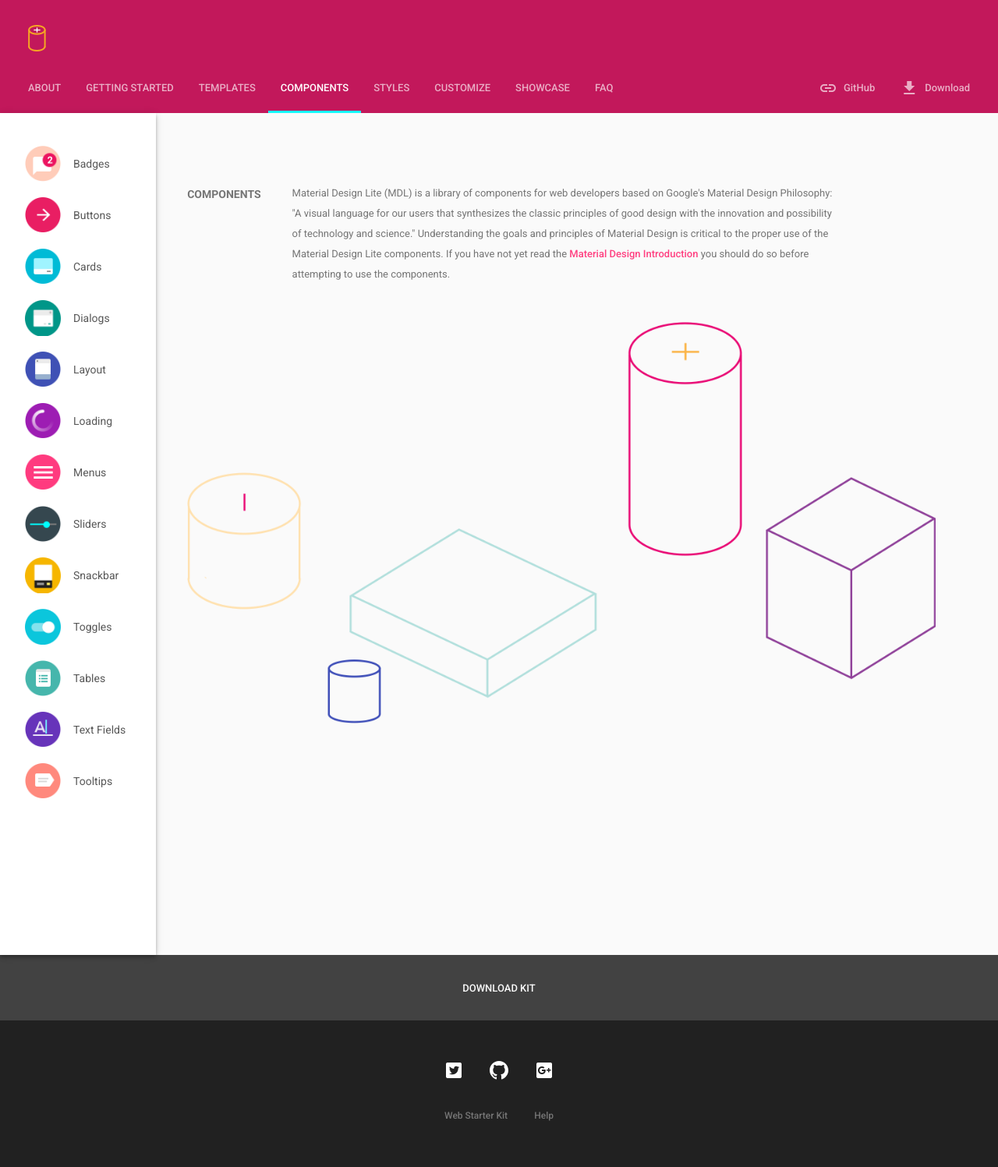
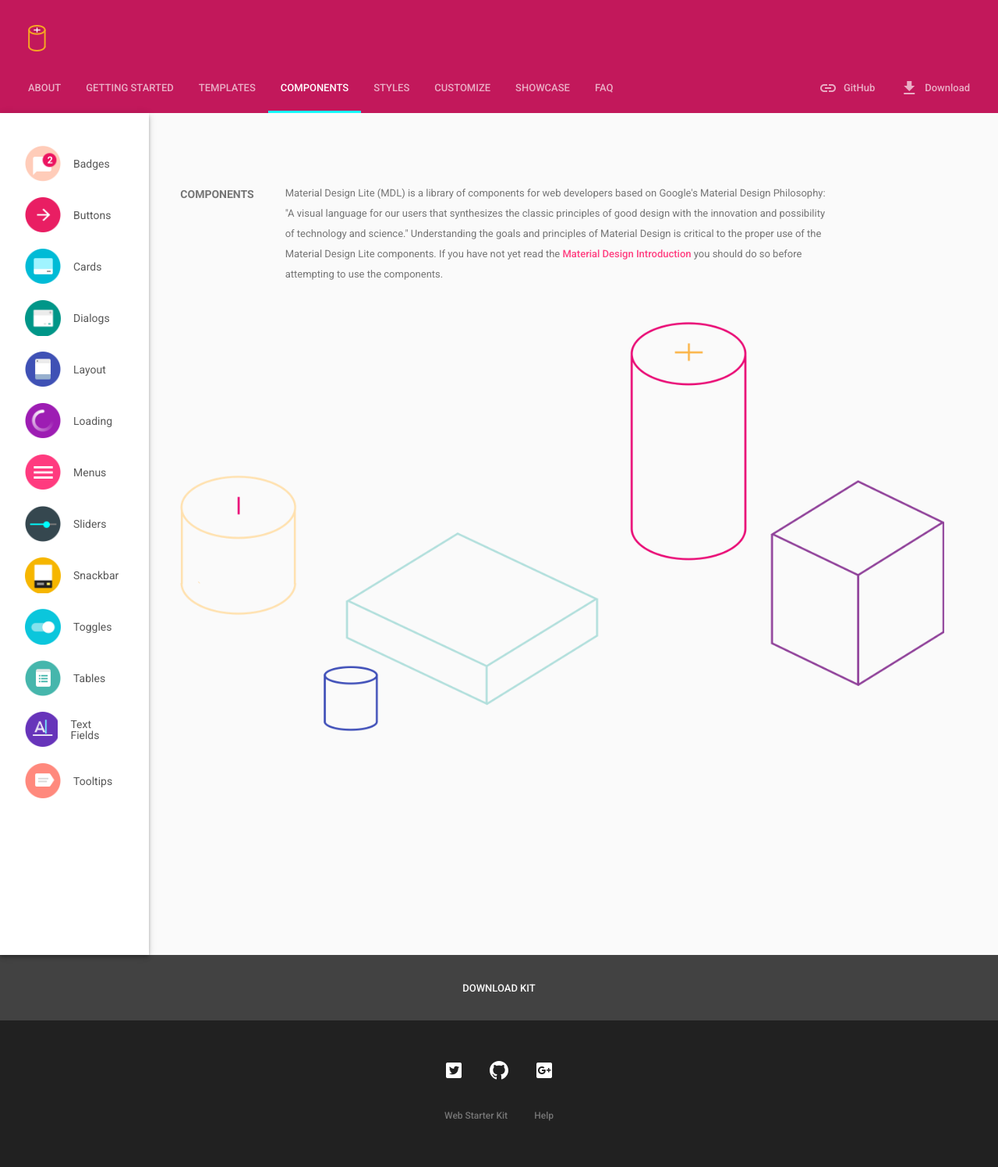
Before and after one commit to youngkang-design/trace-websites, a Jekyll site: the page built from index.html, in a window 1280 px wide. Shown: the whole page at 78% size. Built offline with Jekyll 4.4.1, drawn with Linux system fonts in a browser that asks for light colours.

Commit message:
Refectory of HTML/Sass more.

```diff
--- a/_layouts/default.html
+++ b/_layouts/default.html
@@ -21,7 +21,6 @@
           <a class="top-nav__text top-nav__item">Showcase</a>
           <a class="top-nav__text top-nav__item">FAQ</a>
         </div>
-        <div class="top-nav__spacing"></div>
         <div class="top-nav__link__wrap">
           <a class="top-nav__item">
             <i class="material-icons">link</i>
@@ -102,6 +101,7 @@
                 <p>Material Design Lite (MDL) is a library of components for web developers based on Google's Material Design Philosophy: "A visual language for our users that synthesizes the classic principles of good design with the innovation and possibility of technology and science." Understanding the goals and principles of Material Design is critical to the proper use of the Material Design Lite components. If you have not yet read the <a href="http://www.google.com/design/spec/material-design/introduction.html">Material Design Introduction</a> you should do so before attempting to use the components.</p>
               </div>
             </div>
+            <img class="section__img" src="images/compindex_2x.png">
           </div>
         </section>
       </div>
--- a/_sass/_base.scss
+++ b/_sass/_base.scss
@@ -40,6 +40,7 @@
     text-transform: uppercase;
     font-weight: 500;
     font-size: 13px;
+    white-space: nowrap;
   }
   &__selected {
     opacity: 1;
@@ -136,18 +137,6 @@ a.top-nav__item:hover {
 }
 
 .section {
-  &__wrap {
-    &:after {
-      position: absolute;
-      display: block;
-      background: url("../images/compindex_2x.png") no-repeat top left;
-      height: 100%;
-      width: 75%;
-      background-size: 100%;
-      content: '';
-      margin-left: 40px;
-    }
-  }
   &__layout {
     background-color: #fafafa;
     color: #757575;
@@ -171,6 +160,11 @@ a.top-nav__item:hover {
       color: #ff4081;
       font-weight: 500;
     }
+  }
+  &__img {
+    width: 90%;
+    background-size: 100%;
+    margin-left: 40px;
   }
 }
 
```
